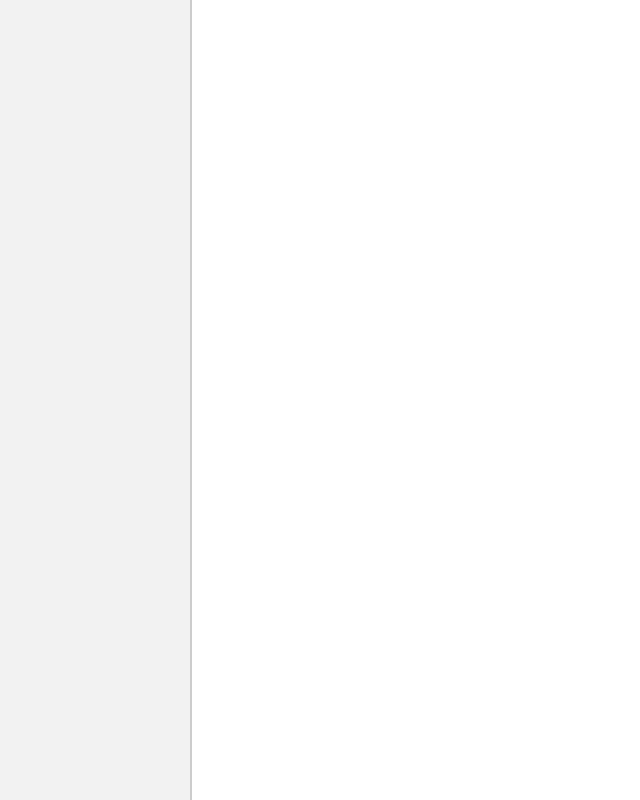
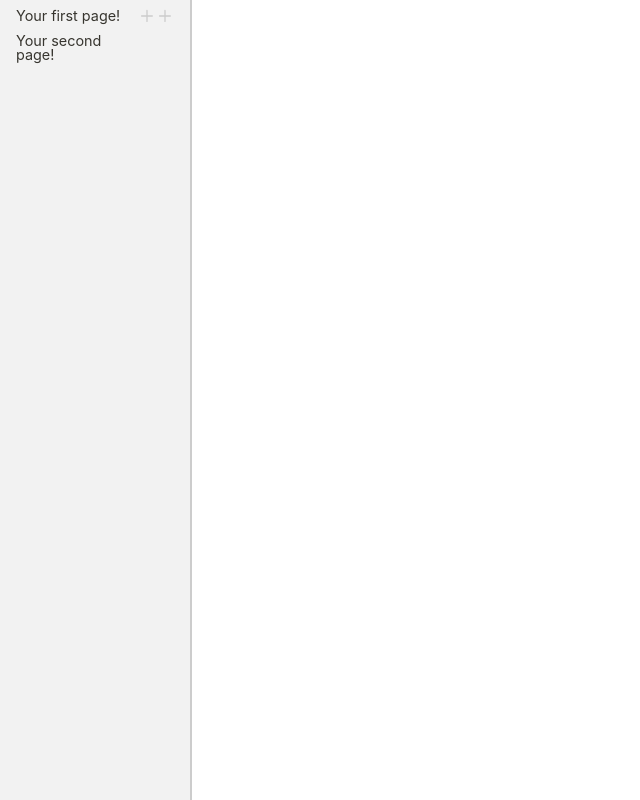
Before and after one commit to fprl/texteditor-like-notion, a React (Create React App) app in the folder react-ui/: page /1 in a window 1280 px wide. Shown: the whole page, without its empty margins (0-640 px from the left). Built offline with nearby package versions, Linux system fonts and the light colour scheme.

Commit message:
added pages selection and styled components

```diff
--- a/react-ui/src/components/Sidebar.js
+++ b/react-ui/src/components/Sidebar.js
@@ -1,14 +1,17 @@
 import React, { useState, useEffect } from 'react'
+import { NavLink } from 'react-router-dom'
 import styled from 'styled-components'
 import { Resizable } from 're-resizable'
 
-const Sidebar = ({ children }) => {
+import BlockAction from './BlockAction'
+
+const Sidebar = ({ links }) => {
   const [width, setWidth] = React.useState(192)
 
   return (
     <Nav>
       <StickyNav>
-        <Container
+        <ResizableContainer
           size={{ width }}
           onResizeStop={(e, direction, ref, d) => {
             setWidth(width + d.width)
@@ -24,8 +27,32 @@ const Sidebar = ({ children }) => {
             topLeft: false,
           }}
         >
-          {children}
-        </Container>
+          <LinksList>
+            {links && (
+              <>
+                {links.map(link => (
+                  <LinkItem key={link.id} to={`/${link.id}`} activeClassName='a'>
+                    <ContentWrapper>
+                      {link.title}
+                      <ActionsWrapper>
+                        <BlockAction
+                          type='three-dots'
+                          color='gray'
+                          onClick={e => e.preventDefault()}
+                        />
+                        <BlockAction
+                          type='plus'
+                          color='gray'
+                          onClick={e => e.preventDefault()}
+                        />
+                      </ActionsWrapper>
+                    </ContentWrapper>
+                  </LinkItem>
+                ))}
+              </>
+            )}
+          </LinksList>
+        </ResizableContainer>
       </StickyNav>
     </Nav>
   )
@@ -47,24 +74,63 @@ const StickyNav = styled.div`
   background-color: var(--color-gray-25);
 `
 
-const Container = styled(Resizable)`
+const ResizableContainer = styled(Resizable)`
   display: flex !important;
   flex-direction: column !important;
-  gap: 1rem;
 
   min-width: 12rem !important;
   max-width: 25rem !important;
   height: 100% !important;
 
-  padding: var(--spacing-s);
-  font-size: var(--text-sm);
-
   :first-child:hover {
     border-right: 2px solid var(--color-gray);
   }
+`
 
-  & a {
-    text-decoration: none;
-    color: var(--color-text);
+const LinksList = styled.ul`
+  display: flex;
+  flex-direction: column;
+
+  width: 100%;
+`
+
+const LinkItem = styled(NavLink)`
+  font-size: var(--text-sm);
+  color: var(--color-text);
+  text-decoration: none;
+
+  &.${p => p.activeClassName} {
+    background-color: var(--color-hover-85);
+    font-weight: 600;
+  }
+
+  :active {
+    background-color: black;
+  }
+
+  :hover {
+    background-color: var(--color-hover-85);
   }
 `
+const ContentWrapper = styled.div`
+  display: flex;
+  align-items: center;
+  justify-content: space-between;
+
+  min-height: 2rem;
+  margin: 0 var(--spacing-s);
+`
+
+const ActionsWrapper = styled.div`
+  display: flex;
+
+  ${LinkItem}:hover & {
+    #block-action {
+      visibility: visible;
+
+      &:hover {
+        background-color: var(--color-gray);
+      }
+    }
+  }
+`
```
